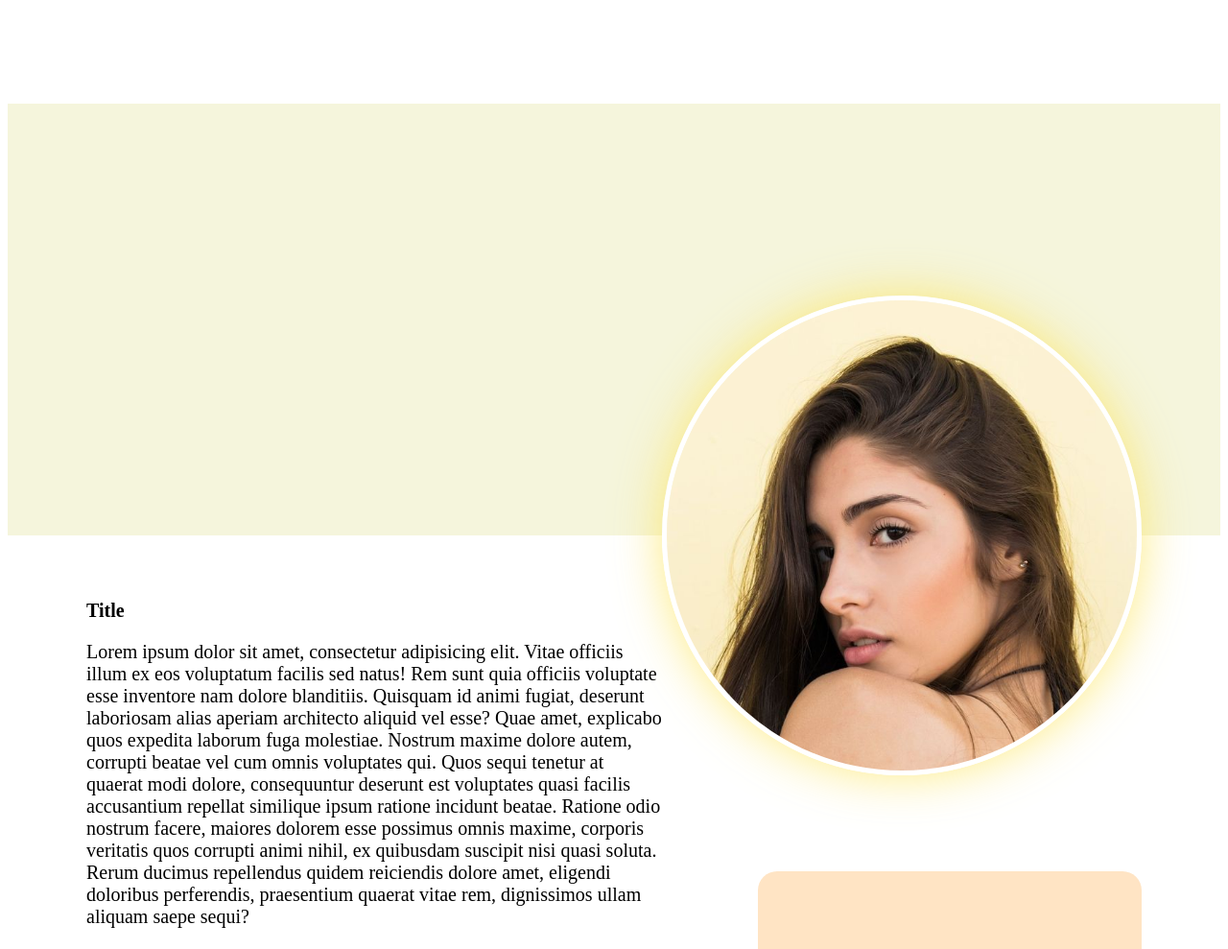
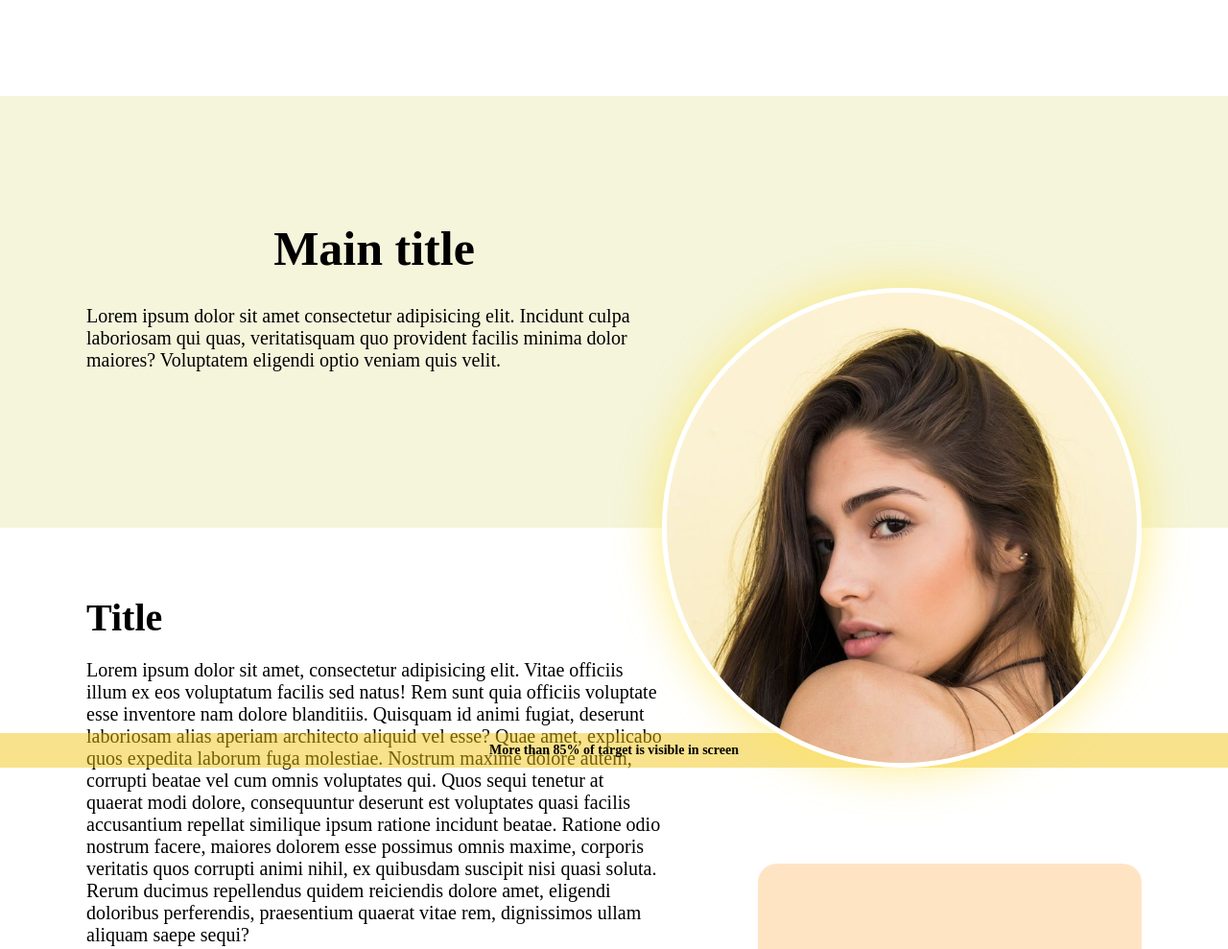
Before and after one commit to Sampleq/scroll_zoom_photo-portfolio, a plain HTML site: page scroll_zoom_foto-portfolio.html in a window 1280 px wide. Shown: the top 989 px of the page at 96% size. Drawn offline with Linux system fonts and the light colour scheme.

Commit message:
trigger photo zoom animation with IntersectionObserver, not with document.onscroll as previously

```diff
--- a/scroll_zoom_foto-portfolio.html
+++ b/scroll_zoom_foto-portfolio.html
@@ -4,22 +4,35 @@
 <head>
     <meta charset="UTF-8">
     <meta name="viewport" content="width=device-width, initial-scale=1.0">
-    <title>Scroll zoom foto portfolio</title>
+    <title>Scroll zoom photo portfolio</title>
     <style>
         html {
             font-size: 10px;
         }
 
         * {
-            /* margin: 0; */
+            margin: 0;
             padding: 0;
             font-size: 2rem;
             box-sizing: border-box;
         }
 
+
+        h1 {
+            font-size: 5rem;
+            margin: 3rem auto;
+            width: fit-content;
+        }
+
+        h2 {
+            font-size: 4rem;
+            margin: 2rem 0;
+        }
+
         header {
             background-color: beige;
-            height: 45rem;
+            min-height: 45rem;
+            padding: 5rem;
         }
 
         .wrapper {
@@ -59,7 +72,7 @@
             transform: translate(0, 20rem);
         }
 
-        .card__foto-cont {
+        .card__photo-cont {
             /* width: 0.055rem;
             height: 0.055rem; */
             width: 50rem;
@@ -79,28 +92,55 @@
 
         }
 
-        .card__foto-cont_big {
+        .card__photo-cont_big {
             /* width: 50rem;
             height: 50rem; */
             transform: translate(-0%, calc(-20rem - 80%)) scale(1);
             border-width: 0.5rem;
         }
 
-        .card__foto {
+        .card__photo {
             width: 100%;
             /* vertical-align: top; */
             display: block;
+        }
+
+        #message {
+            position: fixed;
+            background-color: #f1c40f7b;
+            padding: 10px;
+            bottom: 0;
+            left: 50%;
+            transform: translateX(-50%);
+            box-sizing: border-box;
+            width: 100%;
+            text-align: center;
+            font-size: 14px;
+            font-weight: bold;
         }
     </style>
 </head>
 
 <body>
     <div class="top" style="height: 10rem;"></div>
-    <header id="header"></header>
+    <header id="header">
+        <div class="wrapper">
+            <section>
+                <h1>Main title</h1>
+                <p>Lorem ipsum dolor sit amet consectetur adipisicing elit. Incidunt culpa laboriosam qui quas,
+                    veritatisquam quo provident facilis minima dolor maiores? Voluptatem eligendi optio veniam quis
+                    velit.
+
+
+                </p>
+            </section>
+        </div>
+    </header>
     <div class="wrapper">
         <section>
             <h2>Title</h2>
-            <p>Lorem ipsum dolor sit amet, consectetur adipisicing elit. Vitae officiis illum ex eos voluptatum facilis
+            <p id="p">Lorem ipsum dolor sit amet, consectetur adipisicing elit. Vitae officiis illum ex eos voluptatum
+                facilis
                 sed
                 natus! Rem sunt quia officiis voluptate esse inventore nam dolore blanditiis. Quisquam id animi fugiat,
                 deserunt laboriosam alias aperiam architecto aliquid vel esse? Quae amet, explicabo quos expedita
@@ -115,8 +155,13 @@
                 rem,
                 dignissimos ullam aliquam saepe sequi?
             </p>
+
+            <div id="message"></div>
+            <!-- <div id="target-container">Target</div> -->
+
             <h2>Title</h2>
-            <p>Lorem ipsum dolor sit amet, consectetur adipisicing elit. Vitae officiis illum ex eos voluptatum facilis
+            <p>Lorem ipsum dolor sit amet, consectetur adipisicing elit. Vitae officiis illum ex eos voluptatum
+                facilis
                 sed
                 natus! Rem sunt quia officiis voluptate esse inventore nam dolore blanditiis. Quisquam id animi fugiat,
                 deserunt laboriosam alias aperiam architecto aliquid vel esse? Quae amet, explicabo quos expedita
@@ -166,8 +211,8 @@
 
         </section>
         <div class="card card_trtop">
-            <div class="card__foto-cont card__foto-cont_big">
-                <img src="./woman.jpg" alt="" class="card__foto">
+            <div class="card__photo-cont card__photo-cont_big">
+                <img src="./woman.jpg" alt="" class="card__photo">
             </div>
 
         </div>
@@ -175,32 +220,53 @@
 
     <script>
         const card = document.querySelector('.card');
-        const foto = document.querySelector('.card__foto-cont');
+        const photo = document.querySelector('.card__photo-cont');
+        const header = document.getElementById('header');
+        const message = document.querySelector("#message");
+        // const p = document.getElementById('p');
 
 
-        document.onscroll = () => {
-            if (window.scrollY > 170) {
-                card.classList.remove('card_trtop');
-                foto.classList.remove('card__foto-cont_big');
-            } else {
-                card.classList.add('card_trtop');
-                foto.classList.add('card__foto-cont_big');
-            }
-        }
+        // document.onscroll = () => {
+        //     if (window.scrollY > 170) {
+        //         card.classList.remove('card_trtop');
+        //         photo.classList.remove('card__photo-cont_big');
+        //     } else {
+        //         card.classList.add('card_trtop');
+        //         photo.classList.add('card__photo-cont_big');
+        //     }
+        // }
 
 
         // const observer = new IntersectionObserver((entries) => {
         //     entries.forEach((entry) => {
-        //         if (entry['intersectionRatio'] < 0.75) {
-        //             // document.body.style.background = 'red';
-        //             card.classList.toggle('card_trtop');
-        //             foto.classList.toggle('card__foto-cont_big');
-        //         }
-        //     });
+        // }
+        //     );
         // });
 
-        // observer.observe(header);
 
+        const observer = new IntersectionObserver((entries) => {
+            if (entries[0]['isIntersecting'] === true) {
+                if (entries[0]['intersectionRatio'] > 0.85) {
+                    message.textContent = 'More than 85% of target is visible in screen';
+
+                    card.classList.add('card_trtop');
+                    photo.classList.add('card__photo-cont_big');
+                }
+                else {
+                    message.textContent = 'Less than 85% of target is visible in screen';
+                    card.classList.remove('card_trtop');
+                    photo.classList.remove('card__photo-cont_big');
+                }
+            }
+            else {
+                message.textContent = 'Target is not visible in screen';
+                // in case user scrolls way to fast
+                card.classList.remove('card_trtop');
+                photo.classList.remove('card__photo-cont_big');
+            }
+        }, { threshold: [0, 0.85] });
+
+        observer.observe(header);
 
     </script>
 </body>
```
